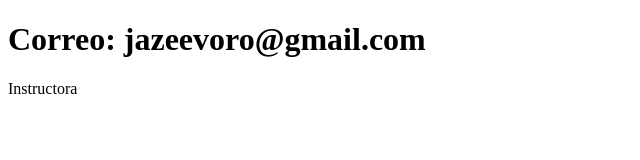
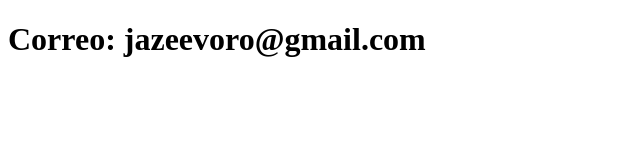
Before and after one commit to Jatita1986/sistema-de-registro, a plain HTML site: page contacto.html in a window 1280 px wide. Shown: the full height of the page, 0-640 px from the left. Drawn offline with Linux system fonts and the light colour scheme.

Commit message:
Actualiza contacto

```diff
--- a/contacto.html
+++ b/contacto.html
@@ -7,6 +7,6 @@
 </head>
 <body>
     <h1>Correo: jazeevoro@gmail.com</h1>
-    <p>Instructora</p>
+
 </body>
 </html>
```
